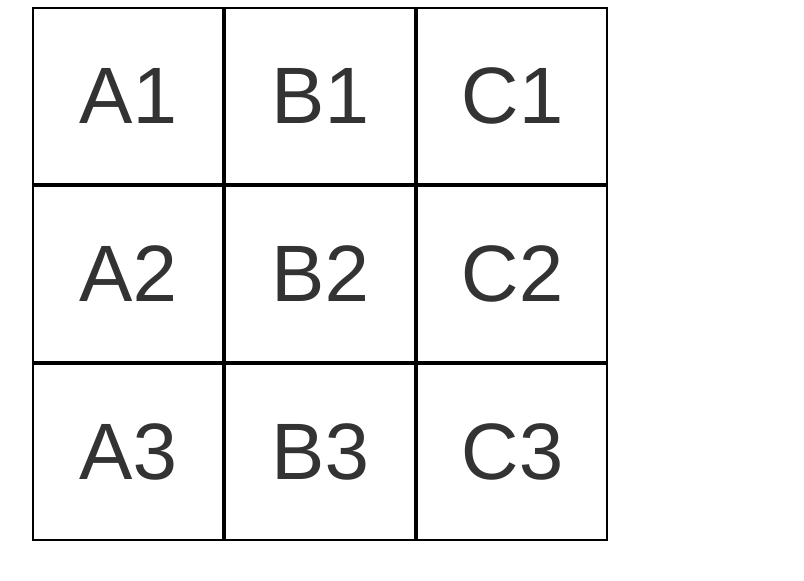
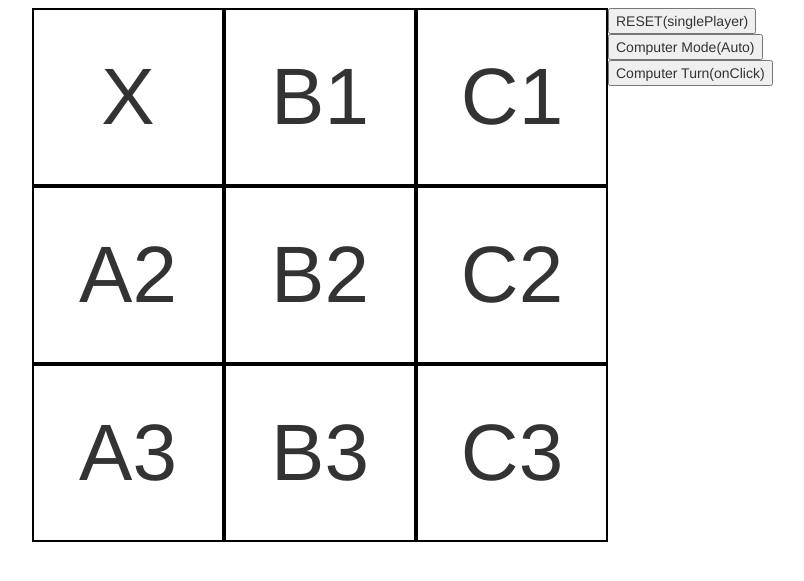
Before and after one commit to pdwkang/tic-tac-toe, a plain HTML site: page index.html in a window 1280 px wide. Both pictures are taken after a click on the button "A1". Shown: the part 63-644 px from the top of the page, without its empty margins (288-1092 px from the left). Drawn offline with nearby package versions, Linux system fonts and the light colour scheme.

Commit message:
added reset and computer mode

```diff
--- a/index.html
+++ b/index.html
@@ -5,11 +5,16 @@
 	 <link rel="stylesheet" href="https://maxcdn.bootstrapcdn.com/bootstrap/3.3.6/css/bootstrap.min.css"/>
 	<link rel="stylesheet" type="text/css" href="styles.css">
 </head>
+
+
 <body>
 	<div class="container">
 		<div class="row">
 			<div class='col-sm-12 text-center'>
 				<h1>TIC TAC TOE</h1>
+			</div>
+			<div id="message" class='col-sm-12 text-center'>
+
 			</div>
 			<div id="board">
 				<!-- The first row, also a regular row -->
@@ -30,11 +35,18 @@
 				</div>
 
 			</div>
+				<button id="reset" onclick="reset()">RESET(singlePlayer)</button>
+				<br>
+				<button id="computerAutoMode" onclick="computerAuto()">Computer Mode(Auto)</button>
+				<br>
+				<button id="computerTurn" onclick="computerMove()">Computer Turn(onClick)</button>
+
+
 		</div>
 	</div>
 
+<script type="text/javascript" src="scripts.js"></script>
 
 
-<script type="text/javascript" src="scripts.js"></script>
 </body>
 </html>
--- a/scripts.js
+++ b/scripts.js
@@ -7,8 +7,119 @@
 // 	put an onclick in the first square
 // 	when user clicks, call function that puts an x in the box.
 // milestone
-// 3.
+// 3. put an X on the square
+// 4. keep track of whos turn it is
+// 5. when a square is clicked, put the symbol, and change whos turn it
+// 6. keep player from overwriting a square
 
-function markSquare(square){
-	console.log(square.id);
+var whosTurn = 1;    //init whosTurn to player 1
+var player1Squares = [];
+var player2Squares = [];
+var someoneWon = false;
+var winningComboReset = [];
+// set up winners array
+var computerPlayer = false;
+var winningCombos =[
+	['A1','B1','C1'],
+	['A2','B2','C2'],
+	['A3','B3','C3'],
+	['A1','A2','A3'],
+	['B1','B2','B3'],
+	['C1','C2','C3'],
+	['A1','B2','C3'],
+	['A3','B2','C1'],
+];
+
+
+function computerMove(){
+	// go find a random square
+	var needASquare = true;
+	var squareDivs = document.getElementsByClassName('square');
+	while(needASquare){
+		var randomSquare = squareDivs[Math.floor(Math.random()*8)]
+		isTaken = markSquare(randomSquare);
+		console.log(isTaken);
+		if(isTaken !== "taken"){
+		needASquare = false;
+		}
+	}
 }
+
+function computerAuto(){
+	computerPlayer = true
+}
+
+
+
+function reset(){
+	if(someoneWon){
+		for(i=0; i<3; i++){
+		document.getElementById(winningComboReset[i]).className = 'square'};
+	};
+	for(var i = 0; i<3; i++){
+		for(var j=0; j<3; j++){
+			document.getElementById(winningCombos[i][j]).innerHTML = winningCombos[i][j]
+		}
+	}
+	someoneWon = false;
+	player1Squares = [];
+	player2Squares = [];
+	whosTurn = 1;
+}
+
+
+
+
+function markSquare(currentSquare){
+	if((currentSquare.innerHTML ==="X")||(currentSquare.innerHTML==="O")){
+		// console.log("Someone is there. Stop cheating.")
+		return "taken"
+	}else if(someoneWon){
+		console.log('Someone already won!')
+	}else{
+		if(whosTurn ===1 ){
+			currentSquare.innerHTML = "X";
+			whosTurn = 2;
+			player1Squares.push(currentSquare.id);
+			checkWin(1, player1Squares);
+			if(computerPlayer){
+				computerMove();
+			}
+		}else{
+			currentSquare.innerHTML = "O";
+			whosTurn = 1;
+			player2Squares.push(currentSquare.id);
+			checkWin(2, player2Squares);
+		}
+	}
+}
+
+
+function checkWin(whoJustWent, currentSquare){
+	for(var i = 0; i< winningCombos.length; i++){
+		var rowCount = 0;
+		for(var j = 0; j<winningCombos[i].length; j++){
+			var winningSquare = winningCombos[i][j];
+			if(currentSquare.indexOf(winningSquare) > -1){
+				rowCount++;	// Hit!, player has this square, somewhere.
+			}
+		};
+		if(rowCount === 3){
+			console.log("Player " + whoJustWent + " won!")
+			gameOver(whoJustWent, winningCombos[i]);
+			break;
+		}
+		// console.log("Combo completed");
+	}
+}
+
+function gameOver(whoJustWon, winningCombo){
+	winningComboReset = winningCombo;
+	var message = "Congrats to player " + whoJustWon + ". You just won with a "
+	+ winningCombo
+	document.getElementById('message').innerHTML = message;
+	for(var i = 0; i<winningCombo.length; i++){
+		document.getElementById(winningCombo[i]).className += ' winning-square';
+	}
+	someoneWon = true;
+}
--- a/styles.css
+++ b/styles.css
@@ -14,3 +14,8 @@
 	font-size: 80px;
 	border: 2px solid black;
 }
+
+.winning-square{
+	background-color: green !important;
+	color: red;
+}
```
